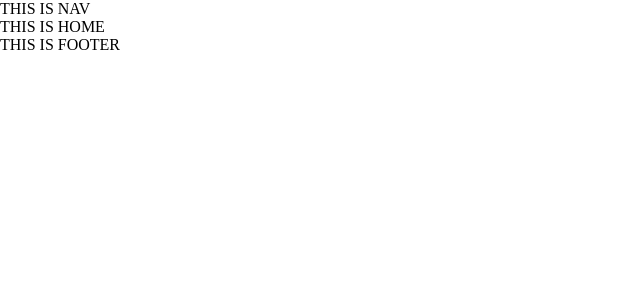
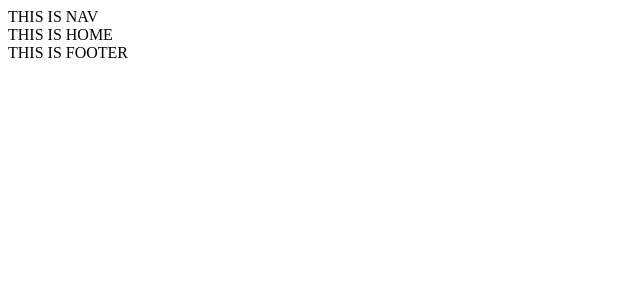
Before and after one commit to harryseong/template-r, a React (Create React App) app: page / in a window 1280 px wide. Shown: the top 300 px of the page, without its empty margins (0-640 px from the left). Built offline with nearby package versions, Linux system fonts and the light colour scheme.

Commit message:
Fixed sonar code smells

```diff
--- a/src/app/App.scss
+++ b/src/app/App.scss
@@ -0,0 +1,3 @@
+.App {
+    margin: 8px;
+}
--- a/src/features/places/Places.tsx
+++ b/src/features/places/Places.tsx
@@ -24,7 +24,7 @@ function Places() {
         <div>
             <h1>THIS IS PLACES</h1>
             <>
-                {places.map((place: Place) => <div>{place.fullName}</div>)}
+                {places.map((place: Place) => <div key={place.place_id}>{place.fullName}</div>)}
             </>
         </div>
     );
```
